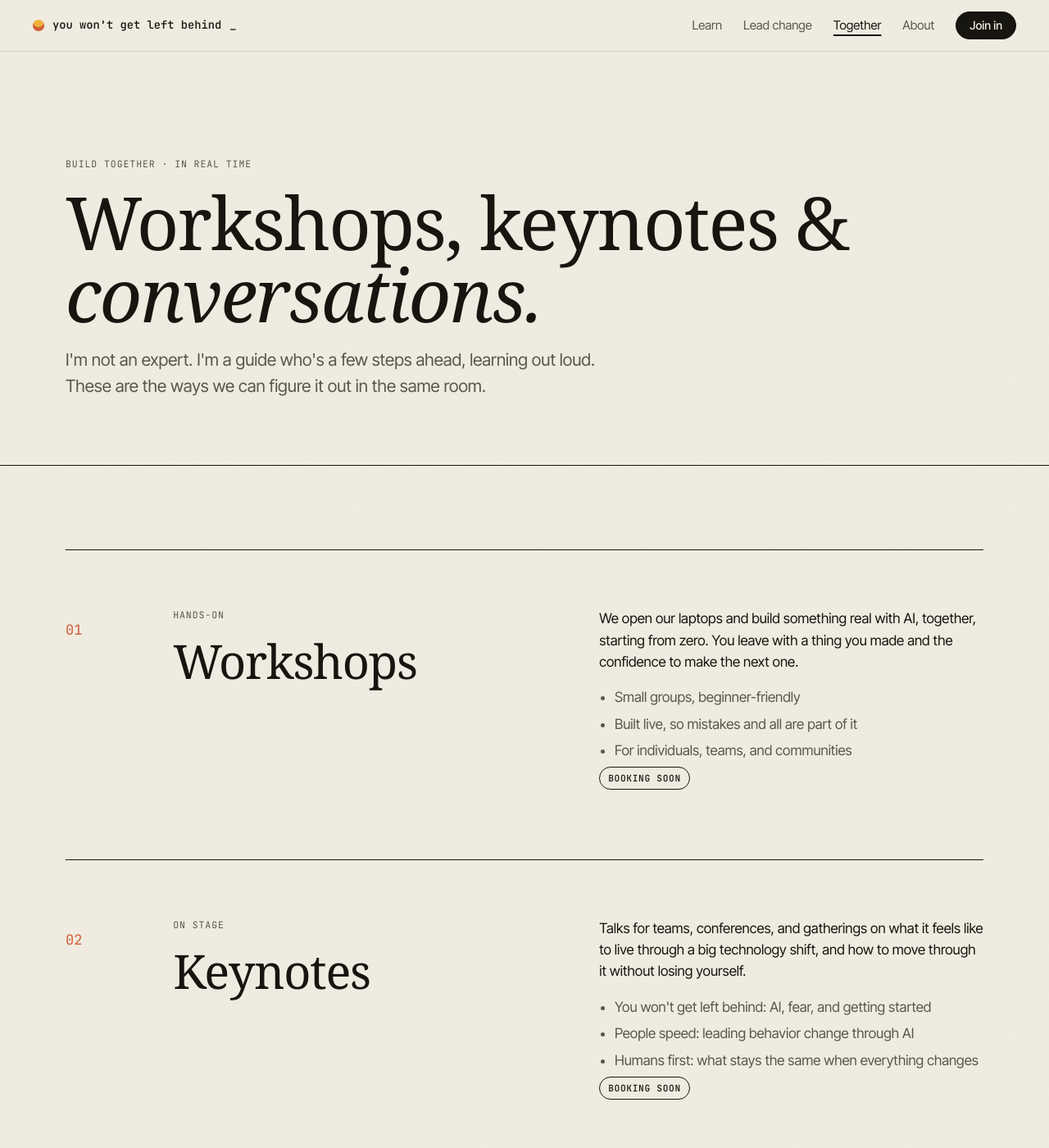
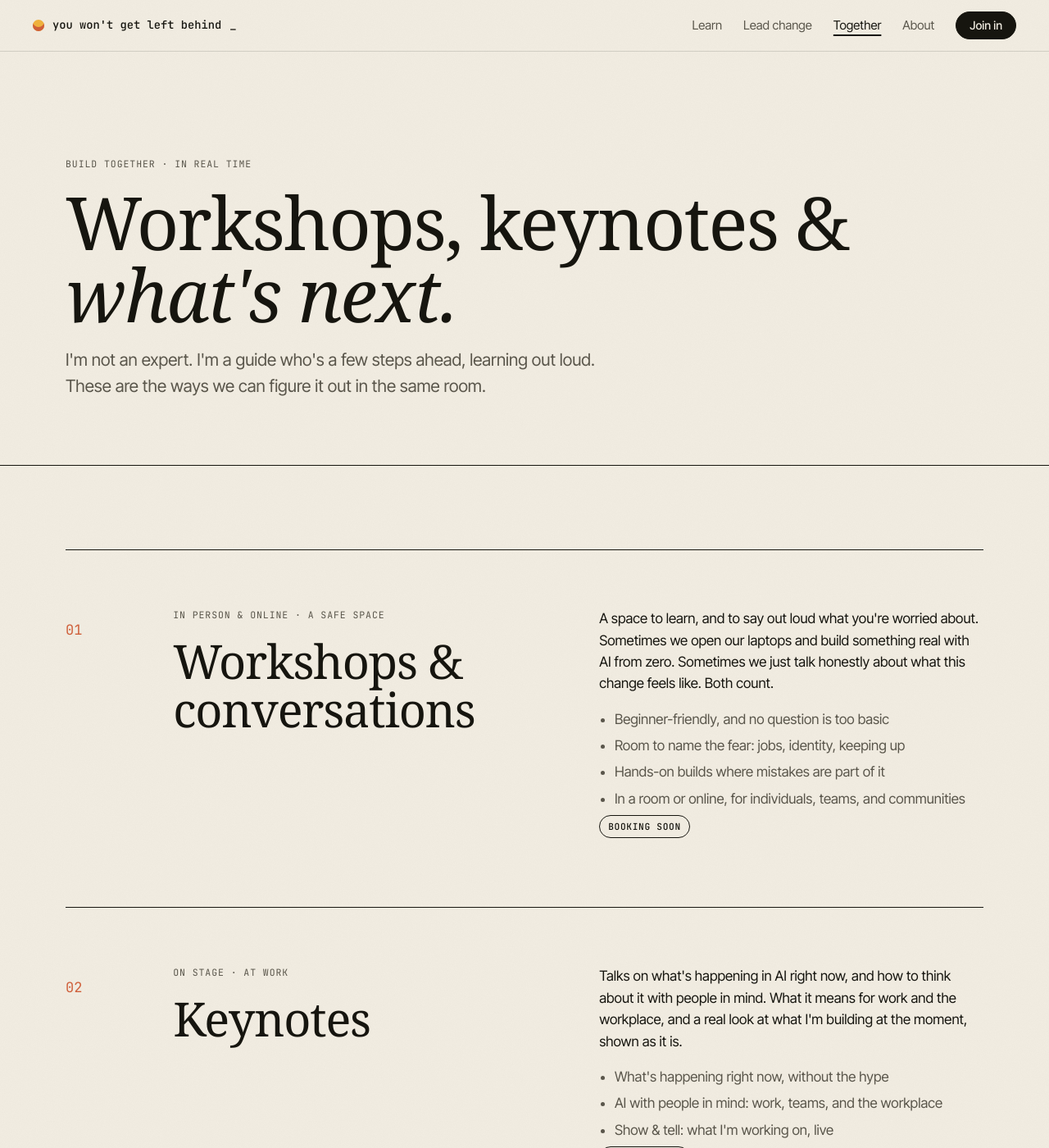
Before and after one commit to 4amiracle/youwontgetleftbehind, a Jekyll site: the page built from together/index.html, in a window 1280 px wide and 1400 px high. Shown: the whole window at 82% size. Built offline with Jekyll 4.4.1, drawn with Linux system fonts in a browser that asks for light colours; some web fonts are replaced; some of the changed text lies outside the part shown.

Commit message:
Mobile polish and Together section update
- Tighter mobile layout: sun placement, path cards, feature rows, timeline edge, tap targets
- Dusk contrast and night-mode menu button fixes
- Cache-busting on CSS/JS
- Together: Workshops & conversations, Keynotes, and a coming-soon slot

Co-Authored-By: Claude Opus 5.5 <noreply@anthropic.com>

```diff
--- a/_layouts/default.html
+++ b/_layouts/default.html
@@ -11,7 +11,7 @@
   <link rel="preconnect" href="https://fonts.googleapis.com">
   <link rel="preconnect" href="https://fonts.gstatic.com" crossorigin>
   <link href="https://fonts.googleapis.com/css2?family=Instrument+Serif:ital@0;1&family=Inter+Tight:wght@400;500;600;700&family=JetBrains+Mono:wght@400;500&display=swap" rel="stylesheet">
-  <link rel="stylesheet" href="{{ '/assets/css/style.css' | relative_url }}">
+  <link rel="stylesheet" href="{{ '/assets/css/style.css' | relative_url }}?v={{ site.time | date: '%s' }}">
   <script>
     (function () {
       var h = new Date().getHours();
@@ -26,6 +26,6 @@
     {{ content }}
   </main>
   {% include footer.html %}
-  <script src="{{ '/assets/js/main.js' | relative_url }}" defer></script>
+  <script src="{{ '/assets/js/main.js' | relative_url }}?v={{ site.time | date: '%s' }}" defer></script>
 </body>
 </html>
--- a/assets/css/style.css
+++ b/assets/css/style.css
@@ -44,7 +44,8 @@
   --sun-y: 52%;
 }
 [data-sky="dusk"] {
-  --sky-top: #6C6AA8;
+  --sky-top: #A39BCF;
+  --hero-soft: #2E2B25;
   --sky-bottom: #F0A57A;
   --sun-color: #E8643A;
   --sun-y: 58%;
@@ -167,6 +168,8 @@ a { color: inherit; }
   font-weight: 500;
   text-decoration: none;
   white-space: nowrap;
+  padding: 12px 0;
+  margin: -12px 0;
 }
 .wordmark-dot {
   width: 14px;
@@ -366,6 +369,7 @@ section { position: relative; }
   gap: 16px;
   overflow-x: auto;
   scroll-snap-type: x mandatory;
+  scroll-padding-left: max(var(--gutter), calc((100vw - var(--max)) / 2 + var(--gutter)));
   scrollbar-width: thin;
   scrollbar-color: var(--ink) transparent;
 }
@@ -588,11 +592,12 @@ section { position: relative; }
 .offer li { margin-bottom: 6px; }
 .offer .f-num { font-family: var(--mono); padding-top: 14px; }
 .offer-detail p { margin-top: 0; }
+.offer-soon .h2 { color: var(--ink-soft); }
 
 /* post */
 .post-head { padding: clamp(60px, 9vw, 110px) var(--gutter) 40px; }
 .post-head .h1 { font-size: clamp(2.4rem, 6vw, 4.2rem); margin-top: 8px; }
-.back { text-decoration: none; display: inline-block; }
+.back { text-decoration: none; display: inline-block; padding: 12px 0; margin: -12px 0 6px; }
 .back:hover { color: var(--ink); }
 .post-meta { color: var(--ink-soft); margin-top: 20px; }
 .prose { padding-bottom: clamp(70px, 9vw, 120px); font-size: 1.12rem; line-height: 1.7; }
@@ -637,11 +642,30 @@ section { position: relative; }
   .nav-links.open { display: flex; }
   .nav-links a:not(.btn) { font-size: 1.15rem; padding: 8px 0; color: var(--ink) !important; }
   .nav-links .btn { margin-top: 10px; }
-  [data-sky="night"] .home .nav-links .btn-ink { background: var(--ink); color: var(--paper); border-color: var(--ink); }
+  [data-sky="night"] .home .nav .nav-links .btn-ink,
+  [data-sky="night"] .home .nav:not(.scrolled) .nav-links .btn-ink { background: var(--ink); color: var(--paper); border-color: var(--ink); }
   .wordmark { font-size: 0.78rem; }
   .prompt-cards li:nth-child(even) { transform: rotate(0.6deg); }
   .post-list a { grid-template-columns: 1fr auto; grid-template-areas: "date arrow" "title arrow" "excerpt arrow"; }
   .post-list .mono { padding-top: 0; }
+
+  /* hero: smaller sun tucked to the right edge */
+  .sun { width: 120px; right: 8%; top: auto; bottom: 315px; opacity: 1; }
+
+  /* path cards: less empty art space */
+  .path-art { height: 96px; margin-bottom: 18px; transform: scale(0.72); transform-origin: top left; }
+  .path-card { padding: 22px 22px 24px; }
+  .path-go { padding-top: 18px; }
+
+  /* feature rows: number sits above the title */
+  .feature-rows li { grid-template-columns: 1fr; gap: 10px; padding: 26px 0; }
+  .feature-rows p, .feature-rows .tag { grid-column: 1; }
+
+  /* planet: tighter gap between headline and copy */
+  .planet-grid { gap: 8px; }
+
+  /* prompt cards: keep tilt, drop sideways shift */
+  .prompt-cards li { font-size: 1.2rem; padding: 16px 18px; }
   .window { box-shadow: 5px 5px 0 var(--ink); }
   .terminal { min-height: 210px; }
 }
--- a/together/index.html
+++ b/together/index.html
@@ -3,49 +3,45 @@ layout: page
 title: Together
 permalink: /together/
 eyebrow: Build together · in real time
-heading: Workshops, keynotes &amp; <em>conversations.</em>
+heading: Workshops, keynotes &amp; <em>what's next.</em>
 lede: I'm not an expert. I'm a guide who's a few steps ahead, learning out loud. These are the ways we can figure it out in the same room.
-description: Workshops, keynotes, and conversations on learning and building with AI.
+description: Workshops, conversations, and keynotes on AI with people in mind.
 ---
 <section class="page-section">
   <div class="wrap">
     <div class="offer">
       <span class="f-num">01</span>
-      <div><p class="mono-label">Hands-on</p><h2 class="h2">Workshops</h2></div>
+      <div><p class="mono-label">In person &amp; online · a safe space</p><h2 class="h2">Workshops &amp; conversations</h2></div>
       <div class="offer-detail">
-        <p>We open our laptops and build something real with AI, together, starting from zero. You leave with a thing you made and the confidence to make the next one.</p>
+        <p>A space to learn, and to say out loud what you're worried about. Sometimes we open our laptops and build something real with AI from zero. Sometimes we just talk honestly about what this change feels like. Both count.</p>
         <ul>
-          <li>Small groups, beginner-friendly</li>
-          <li>Built live, so mistakes and all are part of it</li>
-          <li>For individuals, teams, and communities</li>
+          <li>Beginner-friendly, and no question is too basic</li>
+          <li>Room to name the fear: jobs, identity, keeping up</li>
+          <li>Hands-on builds where mistakes are part of it</li>
+          <li>In a room or online, for individuals, teams, and communities</li>
         </ul>
         <p><span class="tag">Booking soon</span></p>
       </div>
     </div>
     <div class="offer">
       <span class="f-num">02</span>
-      <div><p class="mono-label">On stage</p><h2 class="h2">Keynotes</h2></div>
+      <div><p class="mono-label">On stage · at work</p><h2 class="h2">Keynotes</h2></div>
       <div class="offer-detail">
-        <p>Talks for teams, conferences, and gatherings on what it feels like to live through a big technology shift, and how to move through it without losing yourself.</p>
+        <p>Talks on what's happening in AI right now, and how to think about it with people in mind. What it means for work and the workplace, and a real look at what I'm building at the moment, shown as it is.</p>
         <ul>
-          <li>You won't get left behind: AI, fear, and getting started</li>
-          <li>People speed: leading behavior change through AI</li>
-          <li>Humans first: what stays the same when everything changes</li>
+          <li>What's happening right now, without the hype</li>
+          <li>AI with people in mind: work, teams, and the workplace</li>
+          <li>Show &amp; tell: what I'm working on, live</li>
         </ul>
         <p><span class="tag">Booking soon</span></p>
       </div>
     </div>
-    <div class="offer">
+    <div class="offer offer-soon">
       <span class="f-num">03</span>
-      <div><p class="mono-label">Open &amp; honest</p><h2 class="h2">Conversations</h2></div>
+      <div><p class="mono-label">In the works</p><h2 class="h2">Something new<span class="cursor">_</span></h2></div>
       <div class="offer-detail">
-        <p>Real talks with people figuring it out: builders, skeptics, teachers, artists, and people brand new to all of it. No experts on pedestals, just curious humans comparing notes.</p>
-        <ul>
-          <li>Recorded and shared so anyone can listen in</li>
-          <li>Sometimes we build something on the call</li>
-          <li>Want to be a guest? Say so in the idea box</li>
-        </ul>
-        <p><span class="tag">Booking soon</span></p>
+        <p>A third way to be in the room is on its way. Have an idea for what it should be? Tell me in the idea box below.</p>
+        <p><span class="tag">Coming soon</span></p>
       </div>
     </div>
   </div>
```
Also changed, not shown: index.html (+7 -7 lines).
